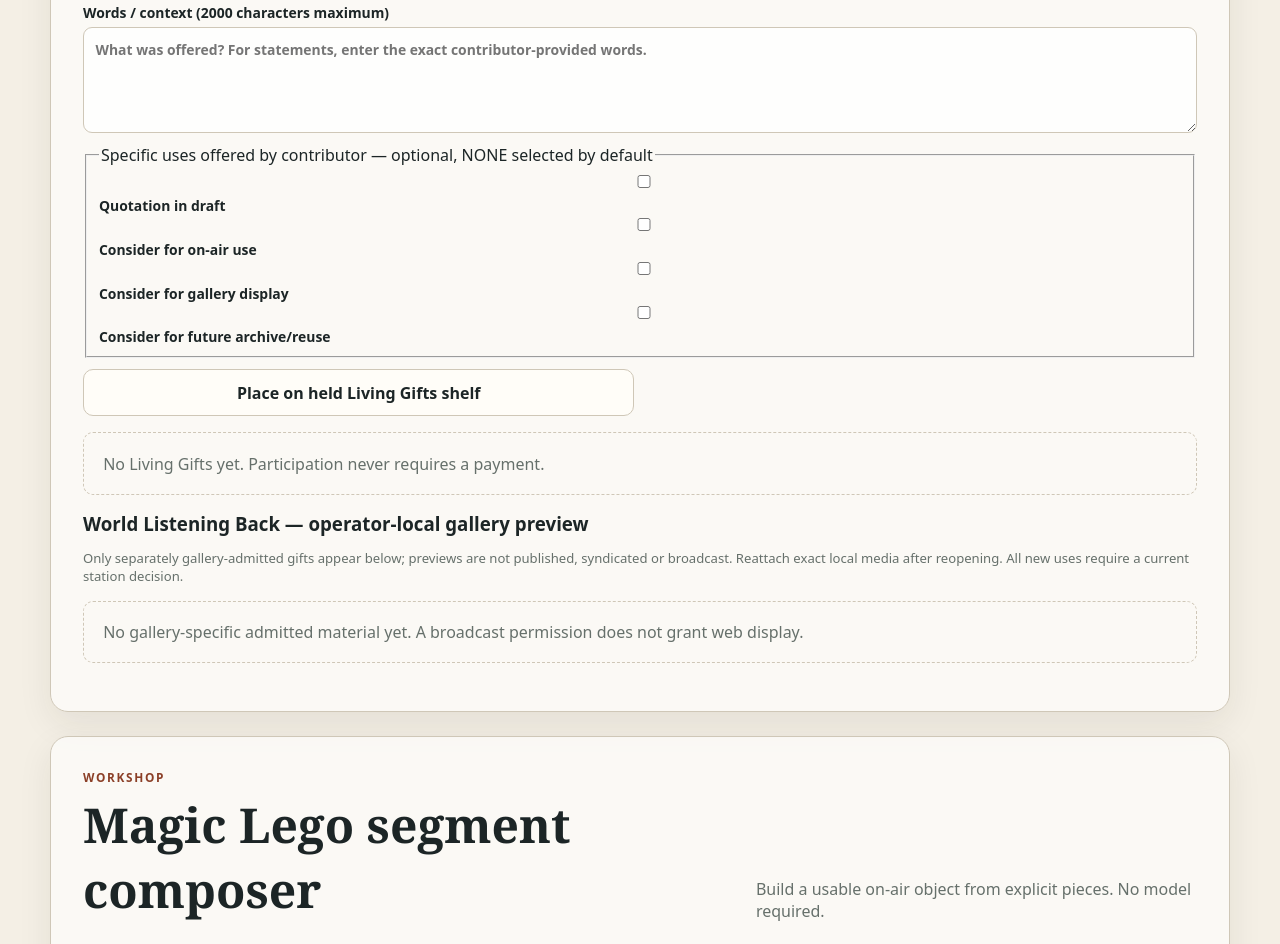
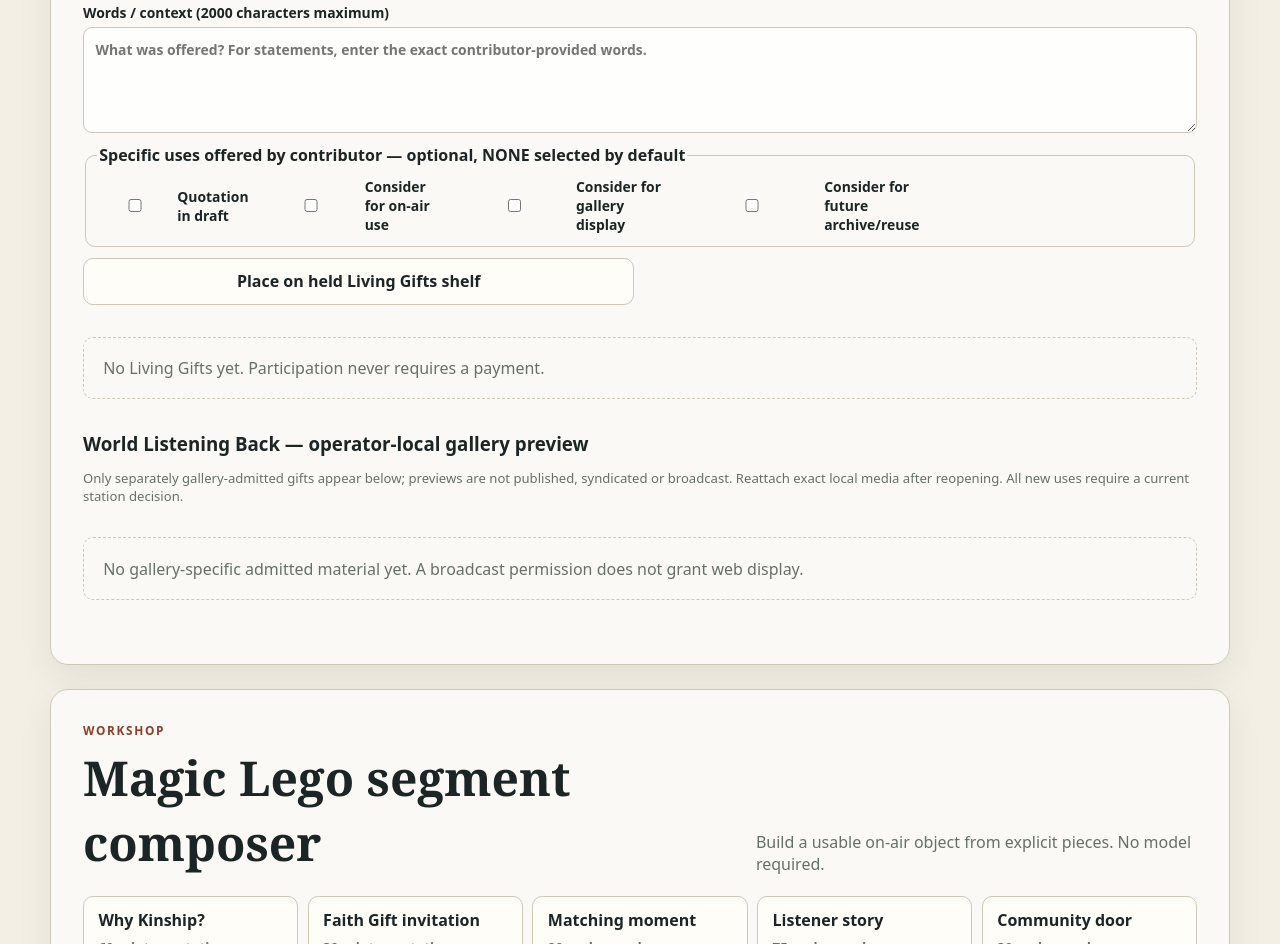
Before and after one commit to the-static-collective/static-live, a website: page examples/kinship-fall-share-room/index.html in a window 1280 px wide. Shown: the part 3916-4860 px from the top of the page. Drawn offline with Linux system fonts and the light colour scheme.

Commit message:
KINSHIP-007: implement consent-scoped Living Gifts css

```diff
--- a/examples/kinship-fall-share-room/room.css
+++ b/examples/kinship-fall-share-room/room.css
@@ -139,3 +139,11 @@ footer { display: flex; justify-content: space-between; gap: 2rem; padding: 2rem
   body.printing .print-only section { break-inside: avoid; border-top: 1px solid #aaa; padding-top: .7rem; margin-top: .7rem; }
   body.printing .print-only pre { white-space: pre-wrap; font: 11pt/1.4 Georgia, serif; }
 }
+
+/* KINSHIP-007: local, consent-scoped Living Gifts */
+.gift-grid { display: grid; grid-template-columns: repeat(auto-fit, minmax(min(100%, 290px), 1fr)); gap: 1rem; margin: 1rem 0; }
+.gift-card { overflow-wrap: anywhere; }
+.gift-media { display: block; max-width: 100%; max-height: 320px; object-fit: contain; margin: .75rem 0; border-radius: 8px; }
+#gift-permissions { display: flex; flex-wrap: wrap; gap: .8rem; border: 1px solid var(--line); border-radius: 10px; padding: .7rem; }
+#gift-permissions label { display: inline-flex; align-items: center; gap: .3rem; }
+#gift-permissions legend { font-weight: 700; }
```
